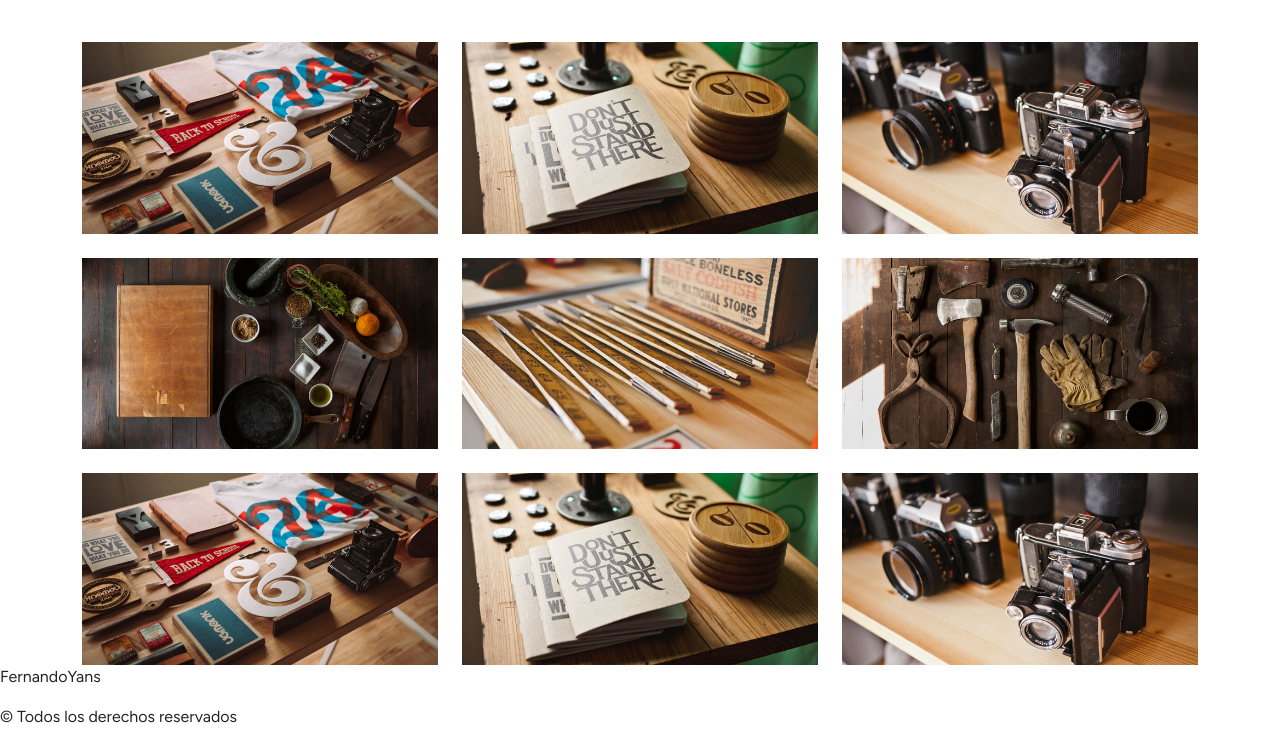
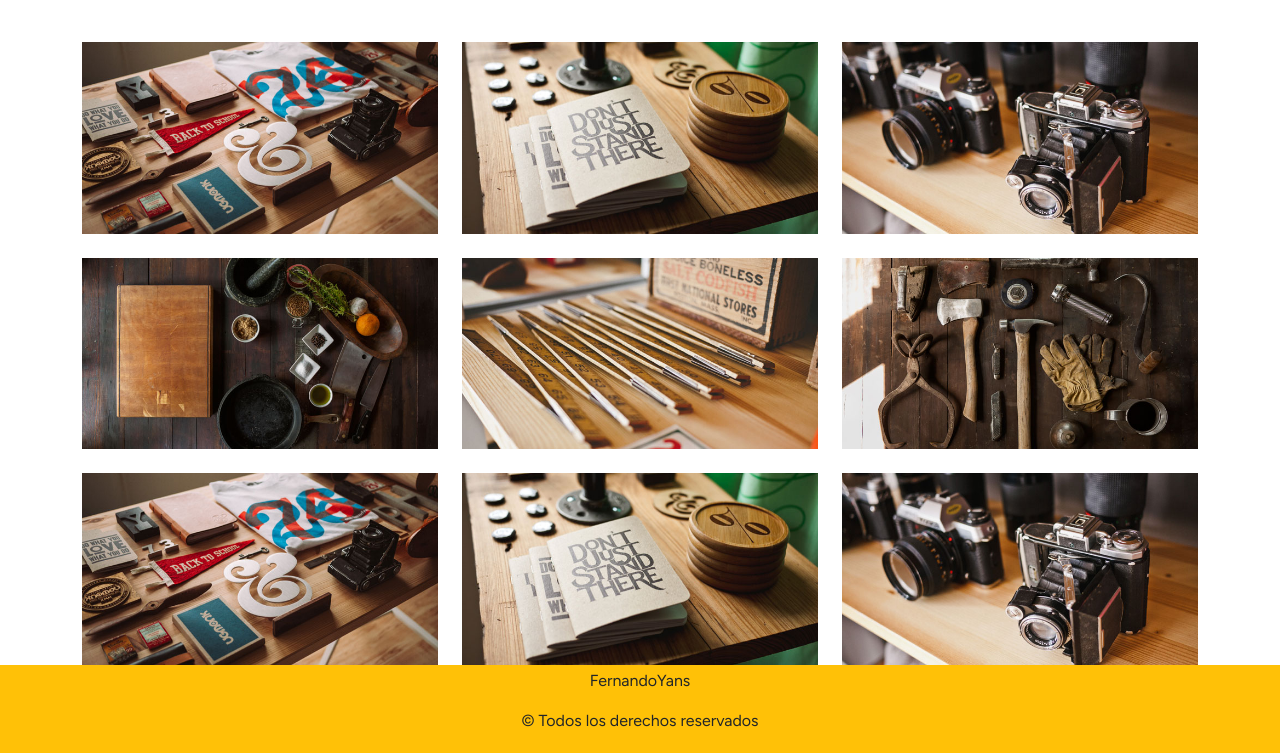
Before and after one commit to FernandoYans/MAQUETANDO-CON-BOOTSTRAP, a plain HTML site: page pages/galeria.html in a window 1280 px wide. Shown: the part 62-815 px from the top of the page. Drawn offline with nearby package versions, Linux system fonts and the light colour scheme; files that its build step writes are made by us from their sources.

Commit message:
agregando el footer en galeria

```diff
--- a/pages/galeria.html
+++ b/pages/galeria.html
@@ -46,8 +46,8 @@
 
     <script src="https://cdn.jsdelivr.net/npm/bootstrap@5.2.0/dist/js/bootstrap.bundle.min.js" integrity="sha384-A3rJD856KowSb7dwlZdYEkO39Gagi7vIsF0jrRAoQmDKKtQBHUuLZ9AsSv4jD4Xa" crossorigin="anonymous"></script>
 </body>
-<footer class="footer">
-  <p>FernandoYans</p>
-  <p>&copy; Todos los derechos reservados</p>
-</footer>
+<div class="container-fluid bg-warning text-center p-1">
+  <p class="pcolor">FernandoYans</p>
+  <p class="pcolor">&copy; Todos los derechos reservados</p>
+</div>
 </html>
```
